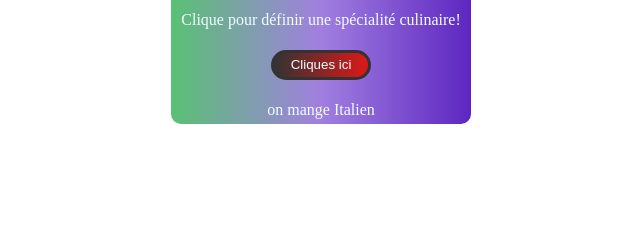
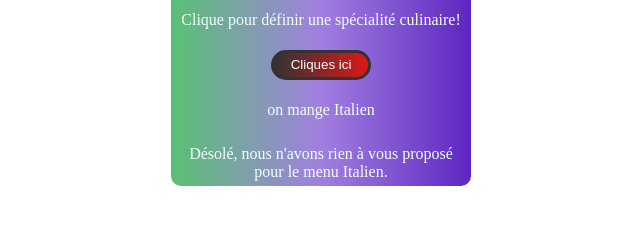
Before and after one commit to Guiboy974/random, a plain HTML site: page index.html in a window 1280 px wide. Both pictures are taken after a click on the button "Cliques ici". Shown: the part 121-346 px from the top of the page, without its empty margins (319-959 px from the left). Drawn offline with Linux system fonts and the light colour scheme.

Commit message:
switch1.2

```diff
--- a/index.html
+++ b/index.html
@@ -18,6 +18,9 @@
 <div>
     <p id="repas"></p>
 </div>
+<div>
+    <p id="menu"></p>
+</div>
 </main>
 </body>
 </html>
--- a/index.js
+++ b/index.js
@@ -7,13 +7,14 @@ function RandCountry() {
 
     switch (random) {
         case "Chinois":
-        console.log("riz cantonais, sauté de nouille, ...");
+            document.getElementById('menu').innerHTML = "riz cantonais, sauté de nouille, ...";
         break;
         case "Francais":
-        console.log("risotto, raclette, boeuf bourguignon, ...");
+            document.getElementById('menu').innerHTML = "risotto, raclette, boeuf bourguignon, ...";
         break;
         default:
-        console.log(`Désolé, nous n'avons rien à vous proposé pour le menu ${random}.`);
+            document.getElementById('menu').innerHTML = `Désolé, nous n'avons rien à vous proposé pour le menu ${random}.`;
+        // la suite a faire
     }
 }
 bountonRandom.addEventListener ("click", RandCountry)
```
